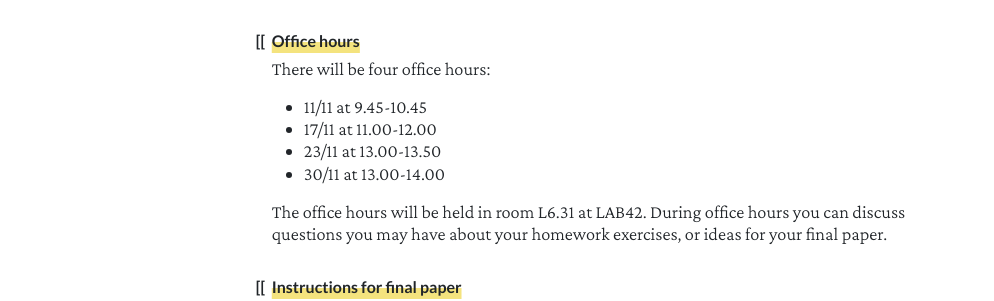
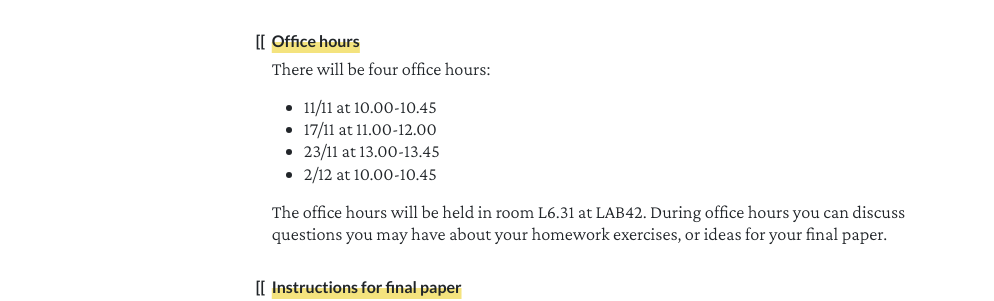
Before and after one commit to froelofs/inquisitive-semantics, a Jekyll site: the page built from _courses/2026-amsterdam.md, in a window 1280 px wide and 900 px high, scrolled down 1224 px. Shown: the part 164-465 px from the top of the window, without its empty margins (140-1134 px from the left). Built offline with Jekyll 4.4.1, drawn with Linux system fonts in a browser that asks for light colours; some of the changed text lies outside the part shown.

Commit message:
Update 2026-amsterdam.md

```diff
--- a/_courses/2026-amsterdam.md
+++ b/_courses/2026-amsterdam.md
@@ -194,8 +194,7 @@ schedule: >
 
         <!-- (<a href="">slides</a>)-->
 
-        <br>
-            <b>Office hour after class.</b>
+
       </td>
       <td> Floris </td>
     </tr>
@@ -210,6 +209,9 @@ schedule: >
         Polar questions in NGT: corpus study and comprehension study
 
         <!-- (<a href="">slides</a>)-->
+
+        <br>
+            <b>Office hour before class.</b>
 
       </td>
       <td> Floris</td>
@@ -287,10 +289,10 @@ Please submit your exercises to Morgane by email (ziegler.morgane@gmail.com), wi
 
 There will be four office hours:
 
-- 11/11 at 9.45-10.45
+- 11/11 at 10.00-10.45
 - 17/11 at 11.00-12.00
-- 23/11 at 13.00-13.50
-- 30/11 at 13.00-14.00
+- 23/11 at 13.00-13.45
+- 2/12 at 10.00-10.45
 
 The office hours will be held in room L6.31 at LAB42. During office hours you can discuss questions you may have about your homework exercises, or ideas for your final paper.
 
```
